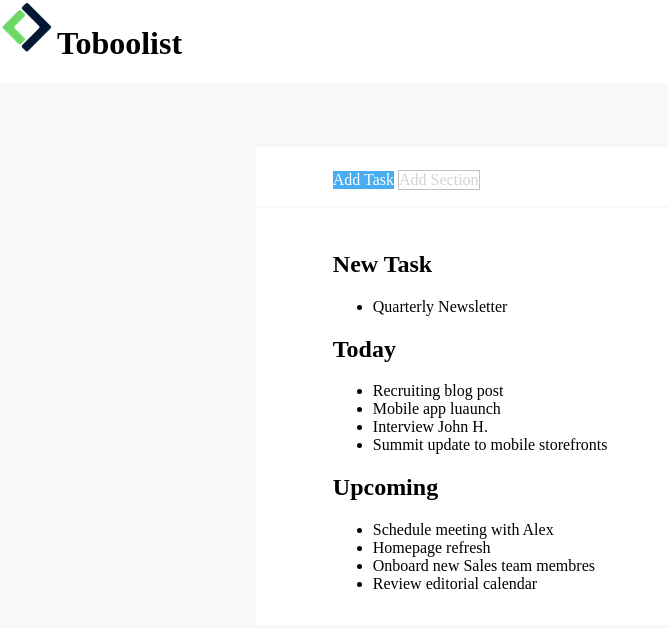
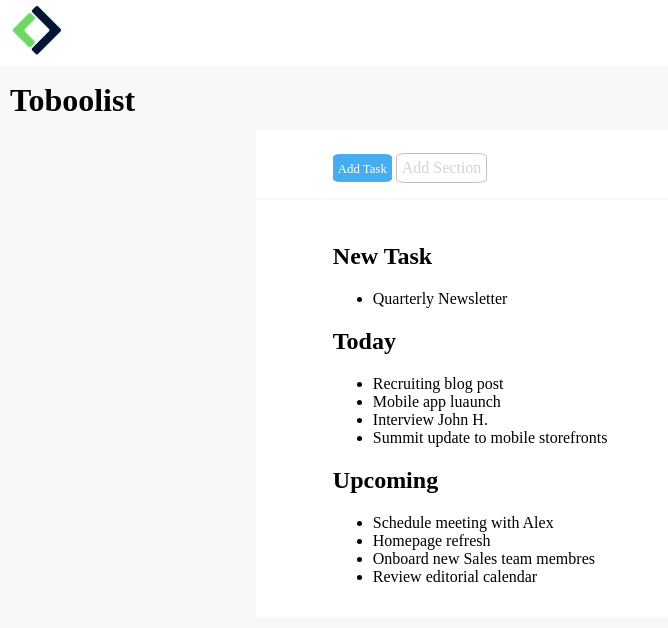
Before and after one commit to AndrianiClaudio/html-css-toboolist, a plain HTML site: page index.html in a window 1280 px wide. Shown: the whole page, without its empty margins (0-668 px from the left). Drawn offline with Linux system fonts and the light colour scheme.

Commit message:
salvataggio 'backup'

```diff
--- a/css/style.css
+++ b/css/style.css
@@ -34,7 +34,28 @@ a{
 }
 /* /formattazione link */
 
+
+/* header */
+/* dimensioni logo: 53x54 */
+.header{
+    padding: 3px 10px;
+    height: 60px;
+    width: 100%;
+}
+/*
+#img-logo{
+}
+#title-logo{
+
+} */
+/* /header */
+
+
 /* nav */
+.nav-click,.nav-unclick{
+    padding: 5px;
+    border-radius: 12%;
+}
 .nav-click{
     background-color: #47adf1;
 }
@@ -43,10 +64,11 @@ a{
     border: 1px #c1c1c1 solid;
 }
 
-.link-white{
+.nav-white{
+    font-size: 0.8em;
     color:white;
 }
-.link-lightgrey{
+.nav-lightgrey{
     color: #cfd4d8;
 }
 /* nav */
--- a/index.html
+++ b/index.html
@@ -12,8 +12,8 @@
 <body>
     <!-- header -->
     <header class="header">
-        <img src="img/logo_copia.png" alt="Logo Toboolist">
-        <h1 id="titolo-logo">Toboolist</h1>
+        <img src="img/logo_copia.png" alt="Logo Toboolist" id="img-logo">
+        <h1 id="title-logo">Toboolist</h1>
     </header>
     <!-- /header -->
 
@@ -23,7 +23,7 @@
         <nav class="navbar">
             <!-- add task -->
             <div class="nav-click">
-                <a href="#" class="link-white">
+                <a href="#" class="nav-white">
                     Add Task
                 </a>
             </div>
@@ -31,7 +31,7 @@
 
             <!-- add selection -->
             <div class="nav-unclick">
-                <a href="#" class="link-lightgrey">
+                <a href="#" class="nav-lightgrey">
                     Add Section
                 </a>
             </div>
```
